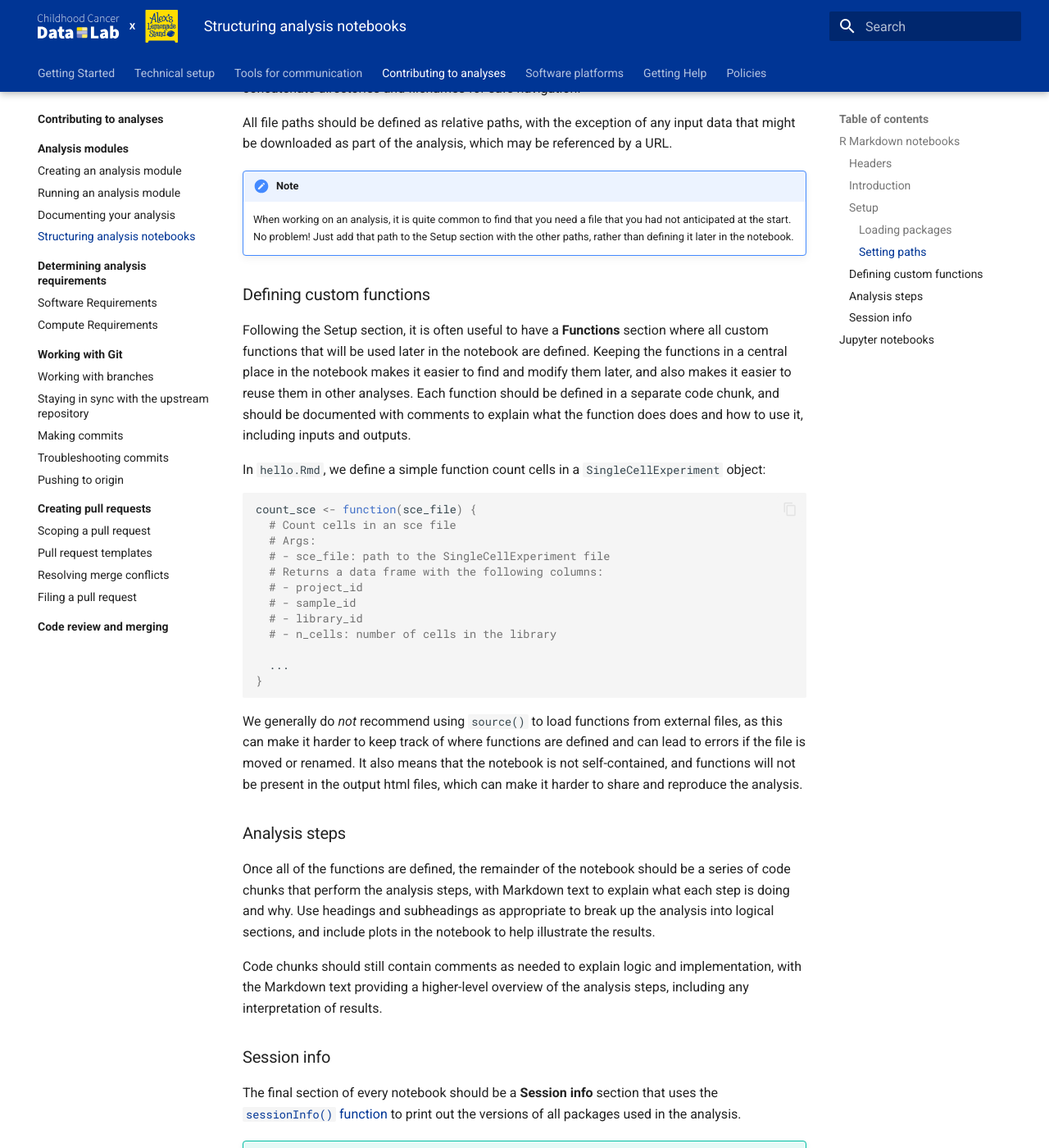
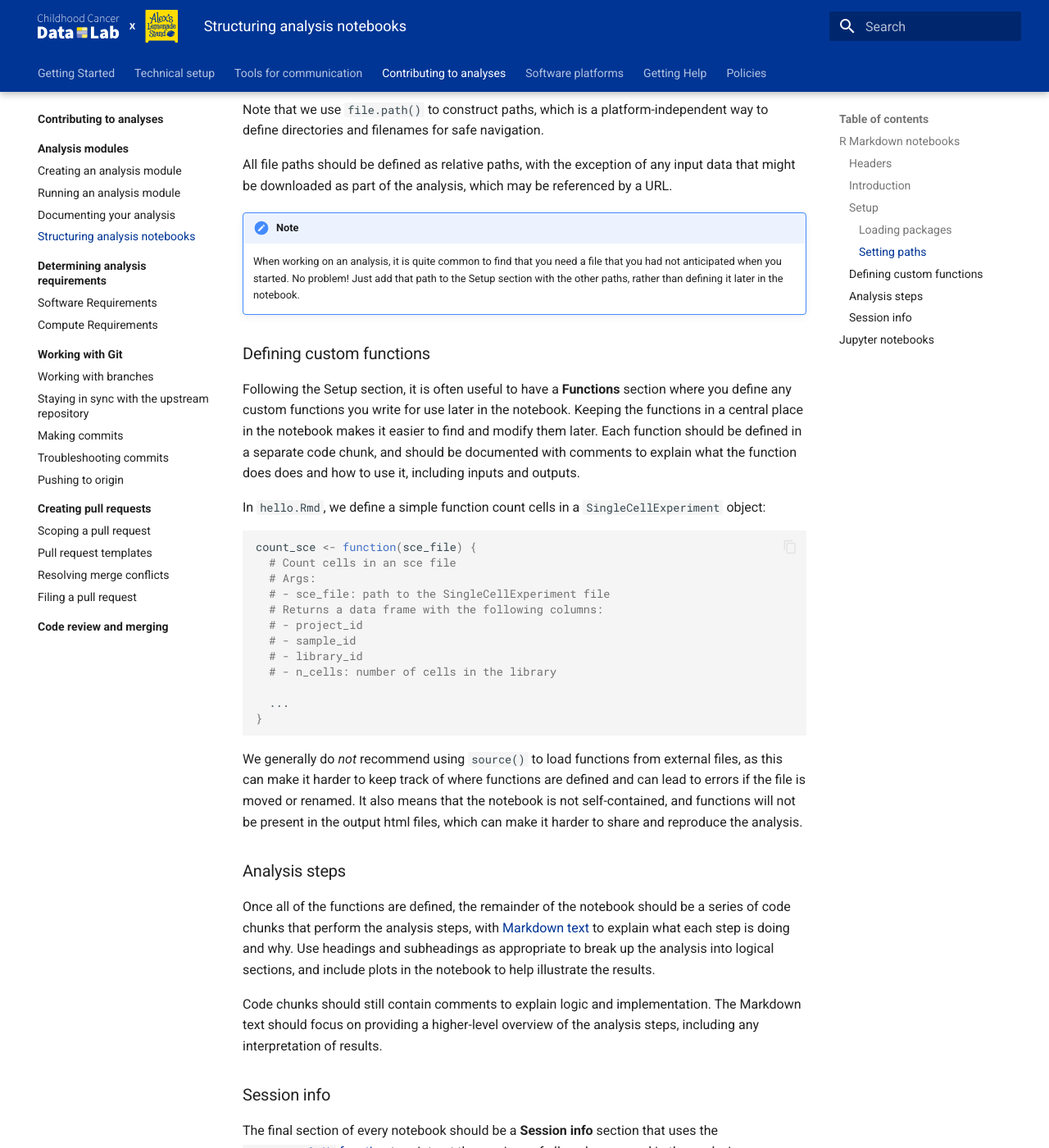
Before and after one commit to AlexsLemonade/OpenScPCA-analysis, an MkDocs documentation site: the page built from docs/contributing-to-analyses/analysis-modules/notebook-structure.md, in a window 1280 px wide and 1400 px high, scrolled down 2132 px. Shown: the whole window at 82% size. Built offline with MkDocs 1.6.1 and Material for MkDocs 9.7.7, drawn with Linux system fonts in a browser that asks for light colours; some of the changed text lies outside the part shown.

Commit message:
Apply suggestions from code review
Co-authored-by: Stephanie Spielman <stephanie.spielman@gmail.com>

````diff
--- a/docs/contributing-to-analyses/analysis-modules/notebook-structure.md
+++ b/docs/contributing-to-analyses/analysis-modules/notebook-structure.md
@@ -22,14 +22,14 @@
 ---
 ```
 
-The date is here set dynamically in the output to the date that the analysis was run, using the `Sys.Date()` function, but you can set it manually if preferred.
+The `date` field is set here to show the date the notebook was run using the `Sys.Date()` function, but you can set the value manually if preferred.
 
-The `output` field specifies the output format of the notebook, which will usually be `html_notebook` for the analyses in the OpenScPCA project.
+The `output` field specifies the output format of the notebook, which we recommend setting to `html_notebook` for the analyses in the OpenScPCA project.
 
 
 ### Introduction
 
-The remainder of the notebook will be a mix of Markdown and R code chunks.
+The remainder of the notebook should be a mix of Markdown and R code chunks.
 We suggest starting with an **Introduction** section that briefly describes the analysis and its purpose, to help orient readers.
 
 You should include a bit of information about the input data, the analysis steps, and the expected output.
@@ -37,12 +37,12 @@
 
 ### Setup
 
-Following the Introduction, a **Setup** section should handle loading R packages and defining paths for input and output files.
+Following the Introduction, a **Setup** section should load R packages and define paths for input and output files.
 
 
 #### Loading packages
 
-The notebook should not download any R packages.
+The notebook should not download any R packages; in other words, you should never include the code `install.packages()` in your notebook.
 All packages should already be installed on the system running the notebook, and can be separately tracked using [`renv`](../determining-requirements/determining-software-requirements.md#using-renv).
 
 We generally recommend keeping the number of packages loaded with `library()` to a minimum and using the `package::function()` syntax to call functions, to make it clear which package each function comes from.
@@ -61,7 +61,7 @@
 
 #### Setting paths
 
-Defining paths to all input and output files at the start of the notebook makes it much easier to users to understand the structure of the analysis and to modify the paths if needed.
+Defining paths to all input and output files at the start of the notebook makes it much easier for users to understand the analysis structure and to modify the paths if needed.
 
 R notebooks by default use paths relative to the location of the notebook file, but this can lead to errors if the notebook file itself is moved, so we recommend defining paths relative to either the OpenScPCA project root or the analysis module root.
 
@@ -74,27 +74,27 @@
 module_root <- rprojroot::find_root(rprojroot::is_renv_project)
 ```
 
-Alternatively, the module root could be found relative to the repository root, as shown below:
+Alternatively, if your module does not use `renv`, the module root could be found relative to the repository root as shown below:
 
 ```r
 repo_root <- rprojroot::find_root(rprojroot::is_git_root)
 module_root <- file.path(repo_root, "analyses", "hello-R")
 ```
 
-Note that we use `file.path()` to construct paths, which is a platform-independent way to concatenate directories and filenames for safe navigation.
+Note that we use `file.path()` to construct paths, which is a platform-independent way to define directories and filenames for safe navigation.
 
 All file paths should be defined as relative paths, with the exception of any input data that might be downloaded as part of the analysis, which may be referenced by a URL.
 
 !!! note
-    When working on an analysis, it is quite common to find that you need a file that you had not anticipated at the start.
+    When working on an analysis, it is quite common to find that you need a file that you had not anticipated when you started.
     No problem!
     Just add that path to the Setup section with the other paths, rather than defining it later in the notebook.
 
 
 ### Defining custom functions
 
-Following the Setup section, it is often useful to have a **Functions** section where all custom functions that will be used later in the notebook are defined.
-Keeping the functions in a central place in the notebook makes it easier to find and modify them later, and also makes it easier to reuse them in other analyses.
+Following the Setup section, it is often useful to have a **Functions** section where you define any custom functions you write for use later in the notebook.
+Keeping the functions in a central place in the notebook makes it easier to find and modify them later.
 Each function should be defined in a separate code chunk, and should be documented with comments to explain what the function does does and how to use it, including inputs and outputs.
 
 In `hello.Rmd`, we define a simple function count cells in a `SingleCellExperiment` object:
@@ -120,10 +120,11 @@
 
 ### Analysis steps
 
-Once all of the functions are defined, the remainder of the notebook should be a series of code chunks that perform the analysis steps, with Markdown text to explain what each step is doing and why.
+Once all of the functions are defined, the remainder of the notebook should be a series of code chunks that perform the analysis steps, with [Markdown text](../../software-platforms/general-tools/writing-in-markdown.md) to explain what each step is doing and why.
 Use headings and subheadings as appropriate to break up the analysis into logical sections, and include plots in the notebook to help illustrate the results.
 
-Code chunks should still contain comments as needed to explain logic and implementation, with the Markdown text providing a higher-level overview of the analysis steps, including any interpretation of results.
+Code chunks should still contain comments to explain logic and implementation.
+The Markdown text should focus on providing a higher-level overview of the analysis steps, including any interpretation of results.
 
 
 ### Session info
@@ -131,7 +132,7 @@
 The final section of every notebook should be a **Session info** section that uses the [`sessionInfo()` function](../determining-requirements/determining-software-requirements.md#using-sessioninfo) to print out the versions of all packages used in the analysis.
 
 !!! tip
-    In `hello.Rmd`, we use a package with a slightly nicer output format: `sessioninfo::session_info()`; either is fine!
+    In `hello.Rmd`, we use [the `sessioninfo` package](https://sessioninfo.r-lib.org) to generate a slightly nicer output format using the `sessioninfo::session_info()` function; either approach is fine!
 
 
 ## Jupyter notebooks
````
